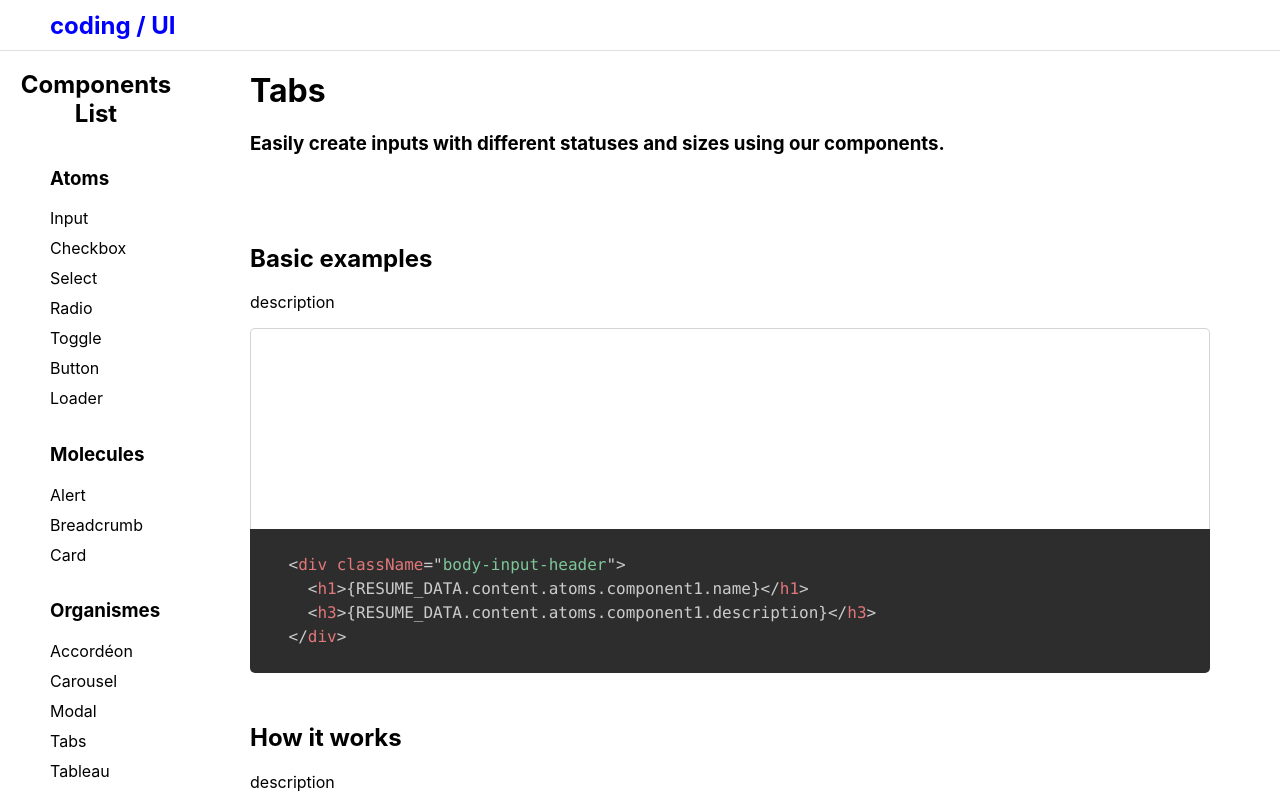
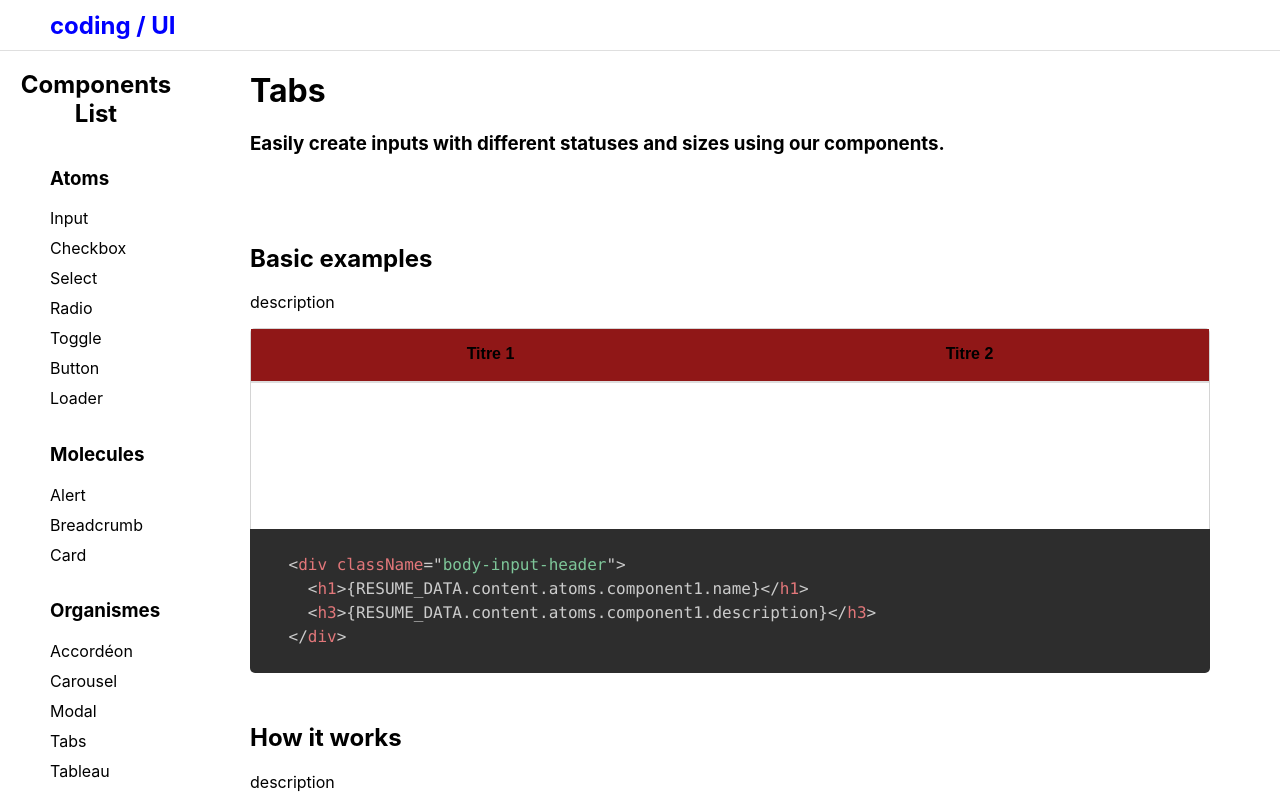
Before and after one commit to SukiTsu/library_react, a React (Vite) app in the folder lib_module/: page /organismes/tabs in a window 1280 px wide. Shown: the top 800 px of the page. Built offline with nearby package versions, Linux system fonts and the light colour scheme.

Commit message:
Ajout du tabs

```diff
--- /dev/null
+++ b/lib_module/src/assets/css/pages/tabs.css
@@ -0,0 +1,116 @@
+.tabs-container {
+    display: flex;
+    flex-direction: column;
+    width: 100%;
+    font-family: Arial, sans-serif;
+}
+
+.tabs-header {
+    display: flex;
+    border-bottom: 2px solid #ddd;
+    margin-bottom: 1rem;
+}
+
+@media (max-width: 768px) {
+    .tabs-header {
+        flex-direction: column;
+        align-items: stretch;
+    }
+}
+
+.tab {
+    padding: 1rem;
+    cursor: pointer;
+    border-bottom: 2px solid transparent;
+    transition: border-color 0.3s, color 0.3s;
+    flex-grow: 1;
+    text-align: center;
+    font-weight: bold;
+}
+
+.tab a {
+    text-decoration: none;
+    color: inherit;
+    display: block;
+    width: 100%;
+    height: 100%;
+}
+
+@media (max-width: 576px) {
+    .tab {
+        padding: 0.75rem;
+        font-size: 0.9rem;
+    }
+}
+
+.tab.blue.active {
+    border-color: #007BFF;
+    color: #007BFF;
+}
+
+/**
+    Red
+*/
+.tab.red.active {
+    border-color: red;
+    color: red;
+}
+.tabs-header.red {
+    background: rgb(144, 23, 23);
+}
+
+/*
+    green
+*/
+.tab.green.active {
+    border-color: rgb(0, 233, 0);
+    color: rgb(2, 255, 2);
+}
+.tabs-header.green {
+    background: rgb(72, 203, 72);
+}
+
+
+/*
+    Blue
+*/
+.tab.blue:hover {
+    color: black;
+    background-color: rgb(23, 166, 191);
+}
+
+.tabs-header.blue {
+    background: blue;
+}
+
+.tab.red:hover {
+    color: white;
+    background-color: red;
+}
+
+.tab.green:hover {
+    color: black;
+    background-color: green;
+}
+
+@media (max-width: 768px) {
+    .tab {
+        text-align: left;
+        flex-grow: unset;
+    }
+
+    .tabs-header {
+        flex-direction: column;
+    }
+}
+
+@media (max-width: 576px) {
+    .tab {
+        padding: 0.5rem;
+        font-size: 0.8rem;
+    }
+
+    .tab a {
+        padding: 0.5rem;
+    }
+}
--- a/lib_module/src/data/data.tsx
+++ b/lib_module/src/data/data.tsx
@@ -428,18 +428,18 @@ export const RESUME_DATA = {
           description: "description",
           props: {
             title: "How it works",
-            description: "description",
+            description: "Composant Tabs listant les liens qui afficheront un contenu lorsqu'ils sont cliqués",
             props1: {
-              title: "propsInput1",
-              description: "description du props 1",
+              title: "Titles",
+              description: "Liste des titres",
             },
             props2: {
-              title: "propsInput2",
-              description: "description du props 2",
+              title: "ListContent",
+              description: "Liste de contenu qui seront affiché lorsqu'un des titres est cliqué",
             },
             props3: {
-              title: "propsInput3",
-              description: "description du props 3",
+              title: "Color",
+              description: "Couleur de fond du tabs",
             },
           },
         },
--- /dev/null
+++ b/lib_module/src/pages/components/organismes/tabs/Tabs.tsx
@@ -0,0 +1,57 @@
+import { useState } from 'react'
+import '../../../../assets/css/pages/tabs.css'
+import React from 'react'
+
+/**
+ * Interface représentant la Tabs
+ */
+interface PropsTabs{
+
+    /** Listes des titres présent dans la tabs qui auront des liens de redirection */
+    titles : string[]
+
+    /** Liste des contenus qui seront affiché lorsqu'un des titre est cliqué */
+    listContent : string[]
+
+    /** Couleur de fond */
+    color : string
+}
+
+/**
+ * Composant Tabs listant les liens qui afficheront un contenu lorsqu'ils sont cliqués
+ * @param titles - Listes des titres présent dans la tabs qui auront des liens de redirection
+ * @param listContent - Liste des contenus qui seront affiché lorsqu'un des titre est cliqué
+ * @param color - Couleur de la box
+ * @returns Composant TSX Tabs
+ */
+const Tabs : React.FC<PropsTabs> = ({titles, listContent, color}) => {
+    if (titles.length != listContent.length) return null
+    const listTitlesLinks = []
+
+    const [content, setContent] = useState(String || null)
+
+    const openContent = (newContent : string) => {
+        setContent(newContent)
+        return undefined
+    }
+
+    for (let i=0;i<titles.length;i++){
+        listTitlesLinks.push(
+            <div key={i} className={`tab ${color}`} onClick={() =>openContent(listContent[i])}>
+                <a key={i}>{titles[i]}</a>
+            </div>
+        )
+    }
+    return(
+        <div className="tabs-container">
+            <div className={`tabs-header ${color}`}>
+                {listTitlesLinks}
+            </div>
+            <div className="tabs-content">
+                {content}
+            </div>
+        </div>
+    )
+}
+
+export default Tabs
--- a/lib_module/src/pages/components/organismes/tabs/tabsPage.tsx
+++ b/lib_module/src/pages/components/organismes/tabs/tabsPage.tsx
@@ -5,6 +5,7 @@ import { RESUME_DATA } from "../../../../data/data";
 import Navbar from "../../../../components/presentation/Navbar";
 import Sidebar from "../../../../components/presentation/Sidebar";
 import Prism from "prismjs";
+import Tabs from "./tabs";
 
 export default function TabsPage() {
   //Hook useEffect pour exécuter une action après le montage du composant
@@ -43,7 +44,7 @@ export default function TabsPage() {
                   .description
               }
             </p>
-            <div className="example-component"></div>
+            <div className="example-component"><Tabs titles={["Titre 1", "Titre 2"]} listContent={["Contenue du titre 1", "Contenu du titre 2"]} color="red"/></div>
             <pre>
               <code
                 className="language-html line-numbers"
```
Also changed, not shown: 1 other file (tests, documents, lock files or other folders).
